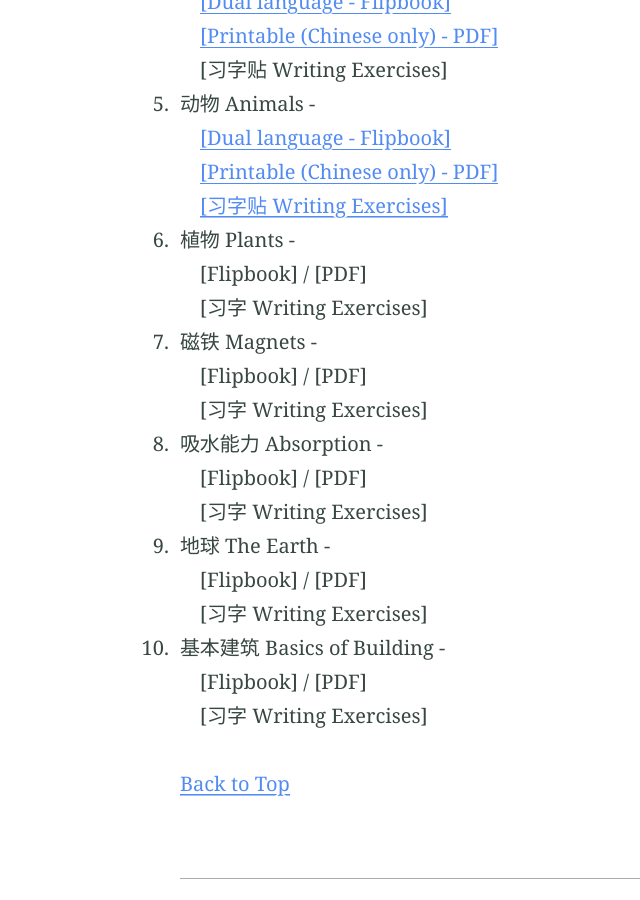
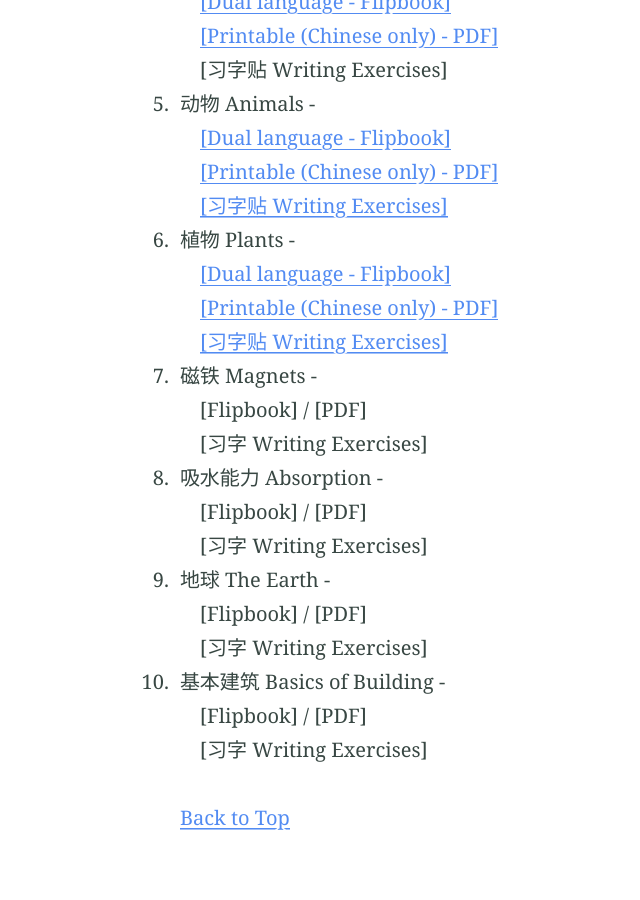
Before and after one commit to multilingual-malaysian/dlp_science, a Jekyll site: the page built from year1.md, in a window 1280 px wide and 900 px high, scrolled down 1075 px. Shown: the whole window, without its empty margins (103-743 px from the left). Built offline with Jekyll 4.4.1, drawn with Linux system fonts in a browser that asks for light colours.

Commit message:
Update year1.md

```diff
--- a/year1.md
+++ b/year1.md
@@ -28,8 +28,9 @@ Number of page visits: ![HitCount](https://hits.dwyl.com/multilingual-malaysian/
    &emsp;<a href="/dlp_science/doc/year1/sc_year1_chapter5_chinese.pdf" target="_blank">[Printable (Chinese only) - PDF]</a><br />
    &emsp;<a href="/dlp_science/doc/year1/sc_year1_chapter5_writing.pdf" target="_blank">[习字贴 Writing Exercises]</a>
 6. 植物 Plants - <br />
-   &emsp;[Flipbook] / [PDF]<br />
-   &emsp;[习字 Writing Exercises]
+   &emsp;<a href="" target="_blank">[Dual language - Flipbook]</a> <br />
+   &emsp;<a href="/dlp_science/doc/year1/sc_year1_chapter6_chinese.pdf" target="_blank">[Printable (Chinese only) - PDF]</a><br />
+   &emsp;<a href="/dlp_science/doc/year1/sc_year1_chapter6_writing.pdf" target="_blank">[习字贴 Writing Exercises]</a>
 7. 磁铁 Magnets - <br />
    &emsp;[Flipbook] / [PDF]<br />
    &emsp;[习字 Writing Exercises]
```
